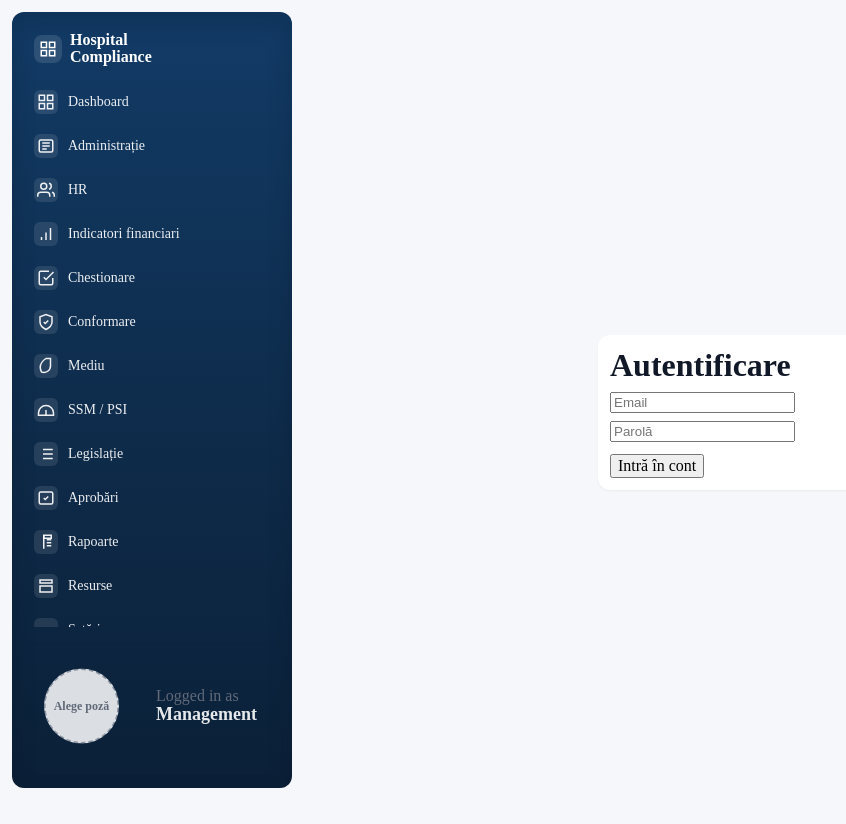
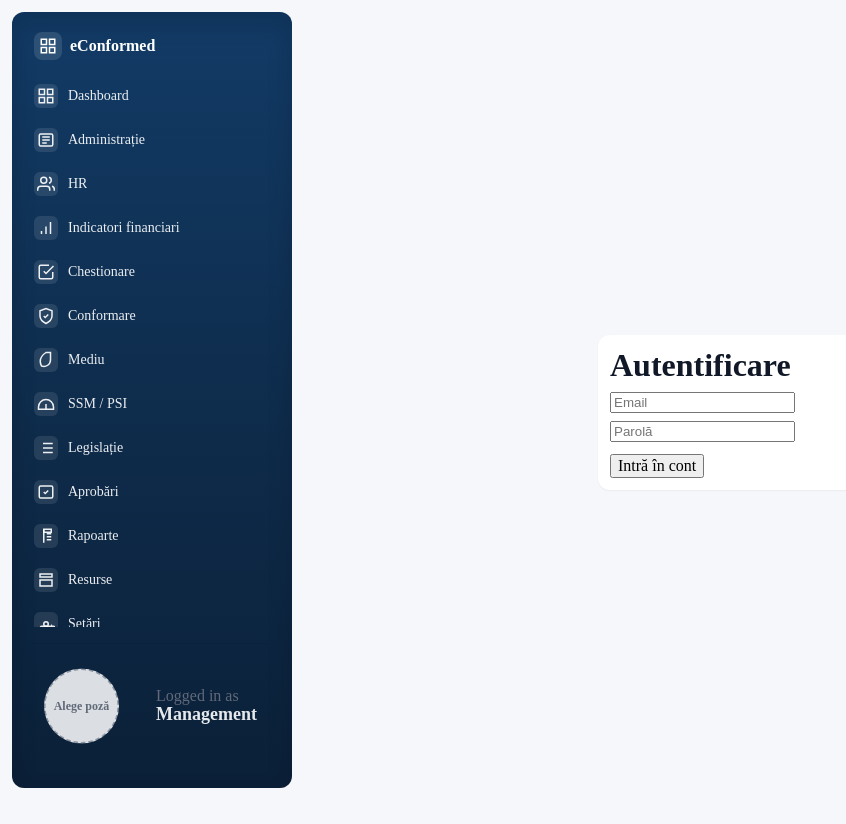
Before and after one commit to rarescosminn/conformed-app, a Next.js app: page /login in a window 1280 px wide. Shown: the whole page, without its empty margins (0-846 px from the left). Built offline with nearby package versions, Linux system fonts and the light colour scheme; no server answers.

Commit message:
rebrand: Hospital Compliance to eConformed

```diff
--- a/components/RoleSidebar.tsx
+++ b/components/RoleSidebar.tsx
@@ -136,11 +136,10 @@ export default function RoleSidebar() {
 
     return (
         <aside className="sb">
-            <div className="sb__brand" aria-label="Hospital Compliance">
+            <div className="sb__brand" aria-label="eConformed">
                 <div className="sb__logo">{Icon.dashboard}</div>
                 <div className="sb__brandText">
-                    <strong>Hospital</strong>
-                    <strong>Compliance</strong>
+                    <strong>eConformed</strong>
                 </div>
             </div>
 
```
